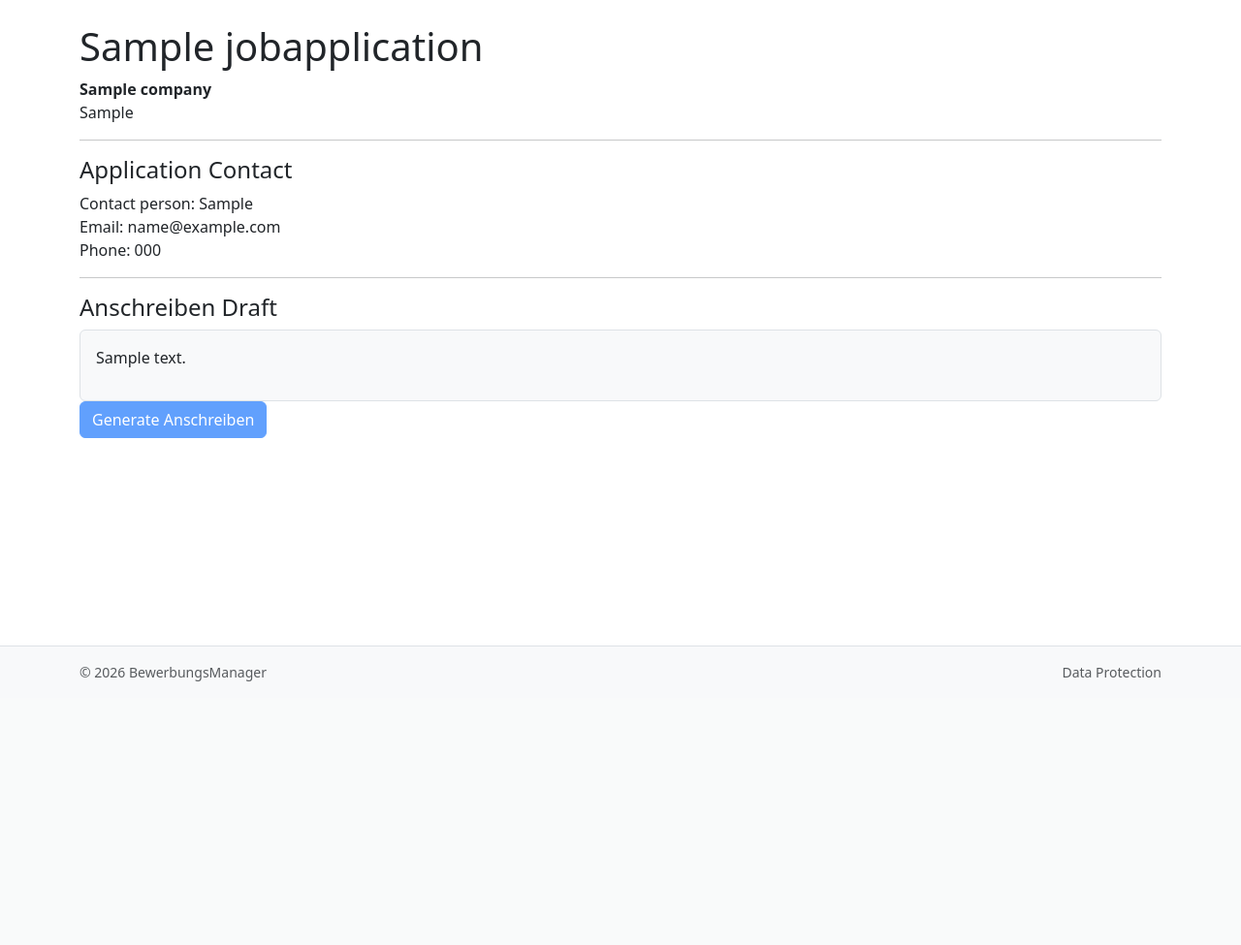
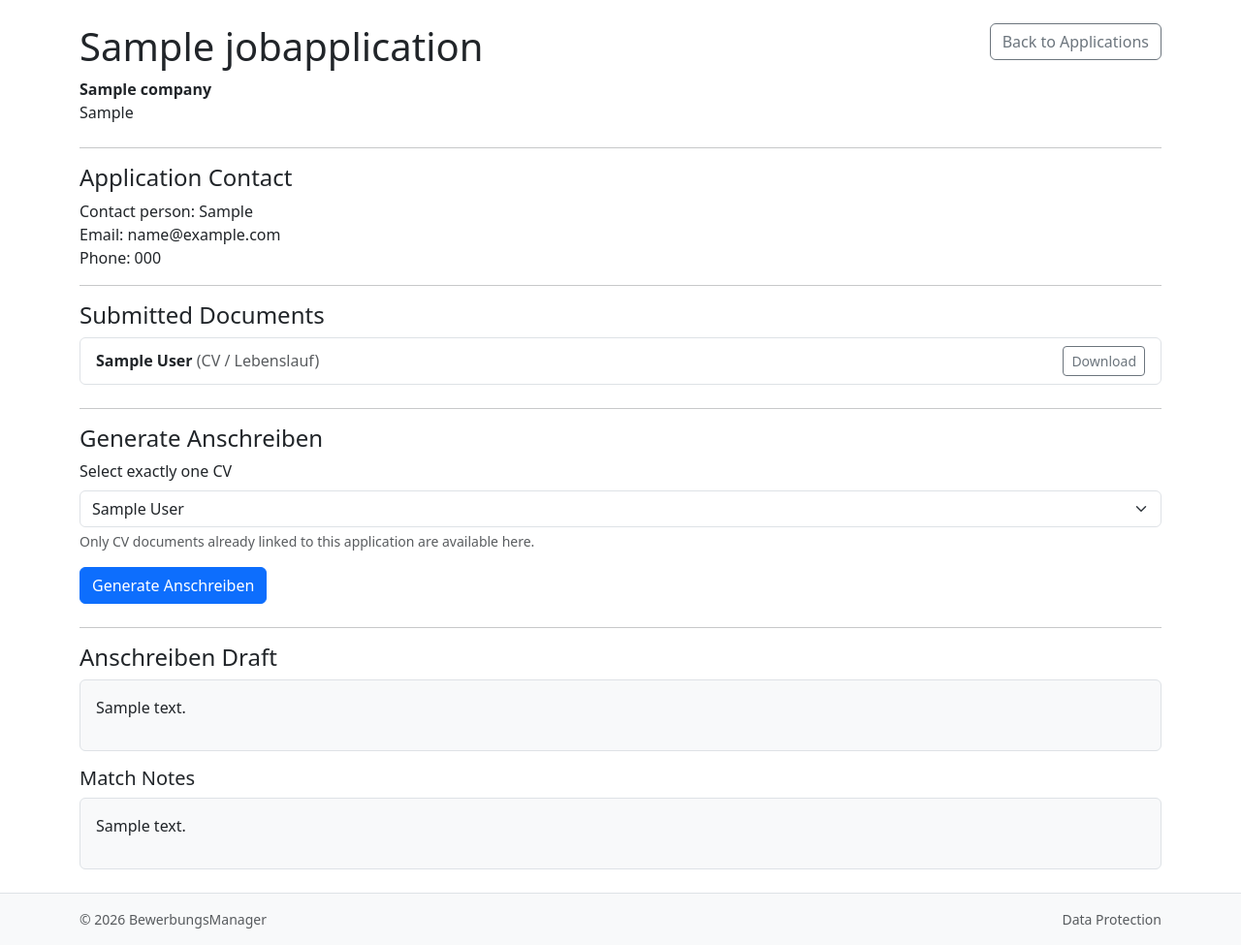
Before and after one commit to Pacman0126/JobAppTracker, a Django app: page /en/applications/1/ in a window 1280 px wide. Shown: the part 80-1055 px from the top of the page at 97% size. Before the commit the page ends 783 px from the top, so only its background shows below. Run offline with Django 4.2, Linux system fonts and the light colour scheme; a user stored in the database is signed in; tables that the repository leaves empty hold one stand-in row (values such as "Sample post").

Commit message:
Begin Anschreibung workflow

```diff
--- a/applications/urls.py
+++ b/applications/urls.py
@@ -21,4 +21,9 @@ urlpatterns = [
         views.application_detail,
         name="application_detail",
     ),
+    path(
+        "<int:pk>/generate-anschreiben/",
+        views.generate_anschreiben,
+        name="generate_anschreiben",
+    ),
 ]
--- a/applications/views.py
+++ b/applications/views.py
@@ -16,7 +16,12 @@ from .models import ApplicationDraft
 def application_list(request):
     applications = JobApplication.objects.filter(
         user=request.user,
-    ).select_related("company").order_by("-created_at")
+    ).select_related(
+        "company",
+        "draft",
+    ).prefetch_related(
+        "application_documents__document",
+    ).order_by("-created_at")
 
     return render(
         request,
@@ -152,3 +157,71 @@ def application_detail(request, pk):
             "draft": draft,
         },
     )
+
+
+@login_required
+def generate_anschreiben(request, pk):
+    application = JobApplication.objects.select_related(
+        "company",
+    ).get(
+        pk=pk,
+        user=request.user,
+    )
+
+    if request.method != "POST":
+        return redirect("applications:application_detail", pk=pk)
+
+    selected_cv_id = request.POST.get("selected_cv")
+
+    if not selected_cv_id:
+        messages.error(
+            request,
+            "Please select exactly one CV before generating the Anschreiben.",
+        )
+        return redirect("applications:application_detail", pk=pk)
+
+    selected_cv = UserDocument.objects.filter(
+        id=selected_cv_id,
+        user=request.user,
+        document_type="cv",
+    ).first()
+
+    if not selected_cv:
+        messages.error(
+            request,
+            "Selected CV could not be found.",
+        )
+        return redirect("applications:application_detail", pk=pk)
+
+    draft, _created = ApplicationDraft.objects.get_or_create(
+        application=application,
+    )
+
+    contact_person = application.contact_person_snapshot.strip()
+
+    if contact_person:
+        salutation = f"Sehr geehrte/r {contact_person},"
+    else:
+        salutation = "Sehr geehrte Damen und Herren,"
+
+    draft.selected_cv = selected_cv
+    draft.anschreiben_text = f"""{salutation}
+
+hiermit bewerbe ich mich auf die Position als {application.job_title} bei {application.company.name}.
+
+Auf Grundlage meines ausgewählten Lebenslaufs ({selected_cv.title}) und der Stellenbeschreibung werde ich im nächsten Schritt ein gezieltes Anschreiben generieren.
+
+Mit freundlichen Grüßen
+"""
+    draft.match_notes = (
+        "Prototype draft generated. AI-based CV/job-description comparison "
+        "will be added in the next phase."
+    )
+    draft.save()
+
+    messages.success(
+        request,
+        "Anschreiben draft generated.",
+    )
+
+    return redirect("applications:application_detail", pk=pk)
--- a/templates/applications/application_detail.html
+++ b/templates/applications/application_detail.html
@@ -1,36 +1,131 @@
 {% extends "base.html" %}
 {% load i18n %}
 
+{% block title %}
+    {{ application.job_title }} | {% trans "BewerbungsManager" %}
+{% endblock %}
+
 {% block content %}
-<h1>{{ application.job_title }}</h1>
+<div class="d-flex justify-content-between align-items-start mb-4">
+    <div>
+        <h1>{{ application.job_title }}</h1>
 
+        <p class="mb-0">
+            <strong>{{ application.company.name }}</strong><br>
+            {{ application.location|default:"-" }}
+        </p>
+    </div>
+
+    <a href="{% url 'applications:application_list' %}" class="btn btn-outline-secondary">
+        {% trans "Back to Applications" %}
+    </a>
+</div>
+
+<hr>
+
+<h2 class="h4">{% trans "Application Contact" %}</h2>
 <p>
-    <strong>{{ application.company.name }}</strong><br>
-    {{ application.location }}
+    {% trans "Contact person" %}: {{ application.contact_person_snapshot|default:"-" }}<br>
+    {% trans "Email" %}: {{ application.contact_email_snapshot|default:"-" }}<br>
+    {% trans "Phone" %}: {{ application.contact_phone_snapshot|default:"-" }}
 </p>
 
 <hr>
 
-<h2 class="h4">Application Contact</h2>
-<p>
-    Contact person: {{ application.contact_person_snapshot|default:"-" }}<br>
-    Email: {{ application.contact_email_snapshot|default:"-" }}<br>
-    Phone: {{ application.contact_phone_snapshot|default:"-" }}
-</p>
+<h2 class="h4">{% trans "Submitted Documents" %}</h2>
+
+{% if application.application_documents.all %}
+    <ul class="list-group mb-4">
+        {% for link in application.application_documents.all %}
+            <li class="list-group-item d-flex justify-content-between align-items-center">
+                <span>
+                    <strong>{{ link.document.title }}</strong>
+                    <span class="text-muted">
+                        ({{ link.document.get_document_type_display }})
+                    </span>
+                </span>
+
+                <a
+                    href="{% url 'documents:document_download' link.document.pk %}"
+                    class="btn btn-sm btn-outline-secondary"
+                >
+                    {% trans "Download" %}
+                </a>
+            </li>
+        {% endfor %}
+    </ul>
+{% else %}
+    <p class="text-muted">
+        {% trans "No submitted documents are linked to this application." %}
+    </p>
+{% endif %}
 
 <hr>
 
-<h2 class="h4">Anschreiben Draft</h2>
+<h2 class="h4">{% trans "Generate Anschreiben" %}</h2>
+
+<form
+    method="post"
+    action="{% url 'applications:generate_anschreiben' application.pk %}"
+    class="mb-4"
+>
+    {% csrf_token %}
+
+    <div class="mb-3">
+        <label for="selected_cv" class="form-label">
+            {% trans "Select exactly one CV" %}
+        </label>
+
+        <select
+            id="selected_cv"
+            name="selected_cv"
+            class="form-select"
+            required
+        >
+            <option value="">
+                {% trans "Select one CV..." %}
+            </option>
+
+            {% for link in application.application_documents.all %}
+                {% if link.document.document_type == "cv" %}
+                    <option
+                        value="{{ link.document.id }}"
+                        {% if draft.selected_cv and draft.selected_cv.id == link.document.id %}selected{% endif %}
+                    >
+                        {{ link.document.title }}
+                    </option>
+                {% endif %}
+            {% endfor %}
+        </select>
+
+        <div class="form-text">
+            {% trans "Only CV documents already linked to this application are available here." %}
+        </div>
+    </div>
+
+    <button type="submit" class="btn btn-primary">
+        {% trans "Generate Anschreiben" %}
+    </button>
+</form>
+
+<hr>
+
+<h2 class="h4">{% trans "Anschreiben Draft" %}</h2>
 
 {% if draft.anschreiben_text %}
-    <div class="border rounded p-3 bg-light">
+    <div class="border rounded p-3 bg-light mb-3">
         {{ draft.anschreiben_text|linebreaks }}
     </div>
 {% else %}
-    <p class="text-muted">No Anschreiben has been generated yet.</p>
+    <p class="text-muted">
+        {% trans "No Anschreiben has been generated yet." %}
+    </p>
 {% endif %}
 
-<a href="#" class="btn btn-primary disabled">
-    Generate Anschreiben
-</a>
+{% if draft.match_notes %}
+    <h3 class="h5">{% trans "Match Notes" %}</h3>
+    <div class="border rounded p-3 bg-light">
+        {{ draft.match_notes|linebreaks }}
+    </div>
+{% endif %}
 {% endblock %}
```
Also changed, not shown: applications/forms.py (+8 -1 lines), templates/applications/application_list.html (+77 -8 lines).
